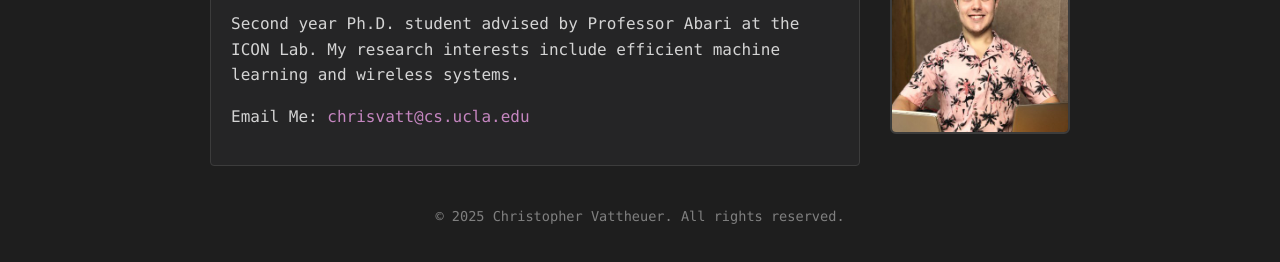
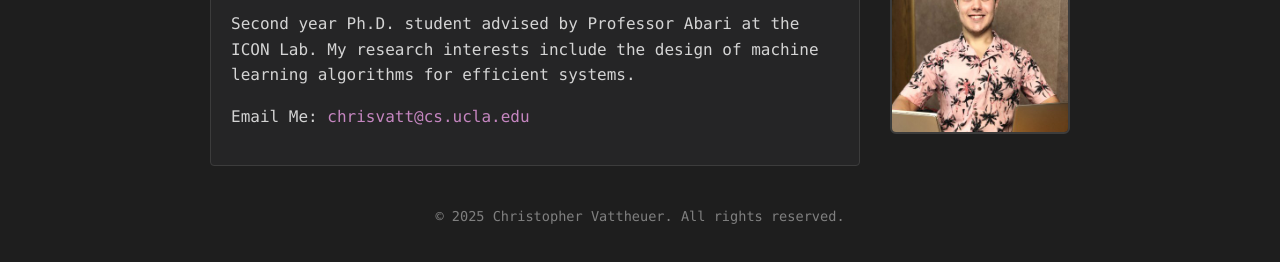
Before and after one commit to chrisVat/chrisVat.github.io, a plain HTML site: page index.html in a window 1280 px wide. Shown: the part 136-398 px from the top of the page. Drawn offline with Linux system fonts and the light colour scheme.

Commit message:
typo fix!

```diff
--- a/index.html
+++ b/index.html
@@ -26,7 +26,7 @@
         <h1>Christopher Vattheuer</h1>
         <p>
           Second year Ph.D. student advised by Professor Abari at the ICON Lab.
-          My research interests include efficient machine learning and wireless systems.
+          My research interests include the design of machine learning algorithms for efficient systems.
         </p>
         <p class="email">
           Email Me: <a href="mailto:chrisvatt@cs.ucla.edu">chrisvatt@cs.ucla.edu</a>
```
